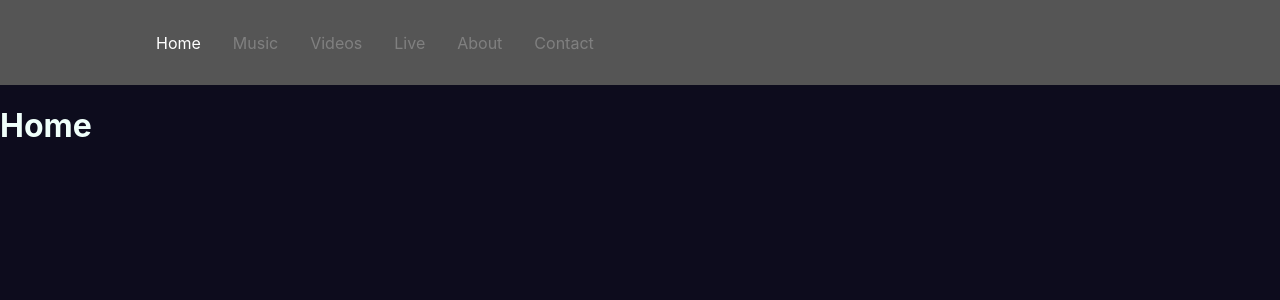
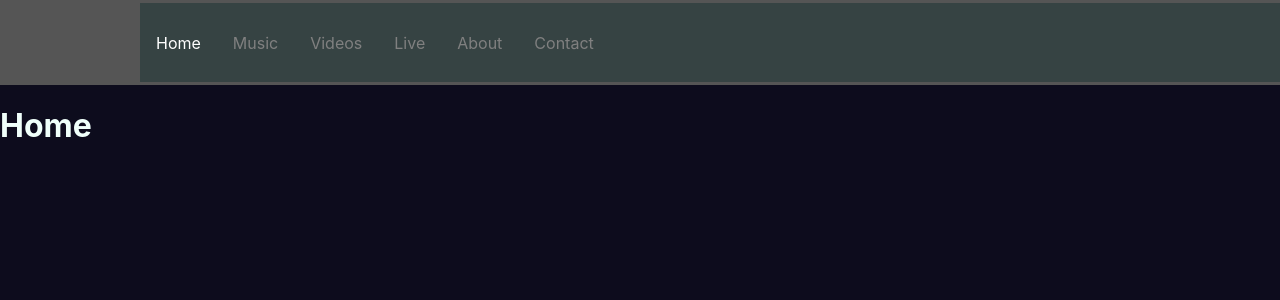
Before and after one commit to johnvenkiah/johnvenkiah-official-site, a React (Create React App) app: page / in a window 1280 px wide. Shown: the top 300 px of the page. Built offline with nearby package versions, Linux system fonts and the light colour scheme.

Commit message:
add temp effects to nav menu for peace of mind

```diff
--- a/src/components/Navbar/Navbar.styled.js
+++ b/src/components/Navbar/Navbar.styled.js
@@ -43,10 +43,14 @@ export const NavMenu = styled.div`
   align-items: center;
   width: 100vw;
   white-space: nowrap;
+  backdrop-filter: blur(10px);
+  background-color: rgba(25, 50, 50, 0.5);
   @media screen and (max-width: 768px) {
+    transition: transform 0.5s ease-in-out;
     transform: ${({ open }) => (open ? 'translateX(0)' : 'translateX(-100%)')};
     height: 100vh;
     flex-direction: column;
-    justify-content: space-around;
+    justify-content: center;
+    padding-top: 85px;
   }
 `;
```
